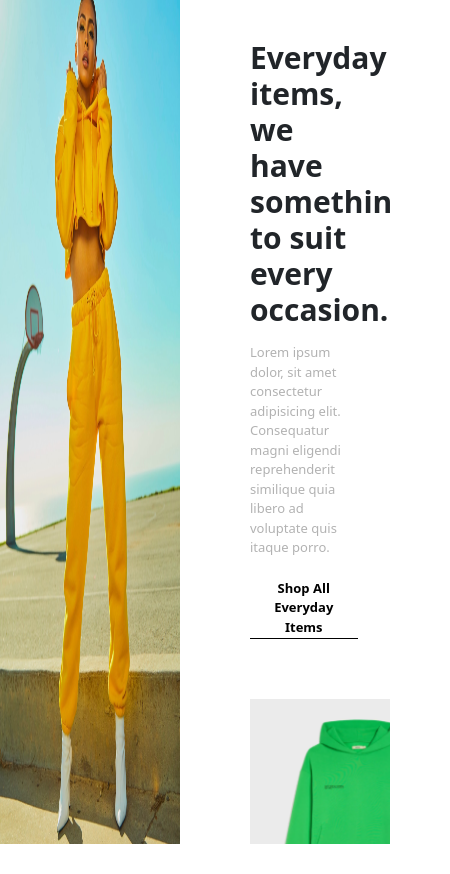
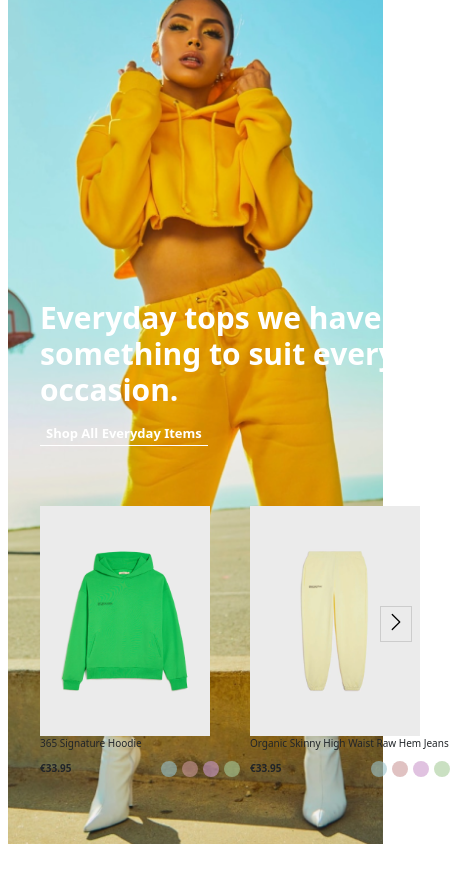
Before and after one commit to halilibrahimcelik/e-commerce-homepage, a React (Create React App) app: page / in a window 390 px wide. Shown: the whole page, 450 px wide, since content can reach past the window. Before the commit the page ends 844 px from the top, so only its background shows below. Built offline with nearby package versions, Linux system fonts and the light colour scheme.

Commit message:
Added Media queriers.

```diff
--- a/src/components/UI/Container.module.css
+++ b/src/components/UI/Container.module.css
@@ -2,7 +2,18 @@
     display: grid;
     grid-template-columns: 50% 50%;
     gap:3rem;
-    overflow: hidden;
-    justify-content: center;
+/* overflow-y: hidden;
+overflow-x: hidden; */
+
+
+
 
 }
+@media (max-width:768px) {
+    .main-container{
+   width: fit-content !important;
+        grid-template-columns: 100%;
+        grid-template-rows: 50% 50%;
+  position: relative;
+    }
+ }
--- a/src/components/banner/Banner.module.css
+++ b/src/components/banner/Banner.module.css
@@ -1,4 +1,6 @@
 .image{
 width: 100%;
 height: 100vh;
+object-fit: cover;
+background-repeat: no-repeat;
 }
--- a/src/components/features/Features.module.css
+++ b/src/components/features/Features.module.css
@@ -1,7 +1,17 @@
 .features{
    padding:4rem 4rem 0 ;
 
-   position: relative;
 
 
 }
+
+
+@media (max-width:768px) {
+  .features{
+   position: absolute;
+   top:30rem;
+   left: 4rem;
+
+   padding:0
+  }
+}
--- a/src/components/features/InfoText.jsx
+++ b/src/components/features/InfoText.jsx
@@ -4,10 +4,13 @@ import styles from "./InfoText.module.css";
 const InfoText = () => {
   return (
     <main className={styles["info-text"]}>
-      <h1 className={styles.heading}>
+      <h1 className={styles.heading + " " + styles.visible}>
         Everyday items, we have something to suit every occasion.
       </h1>
-      <p className={styles.text}>
+      <h1 className={styles.heading + " " + styles["small-screen"]}>
+        Everyday tops we have something to suit every occasion.
+      </h1>
+      <p className={styles.text + " " + styles.visible}>
         Lorem ipsum dolor, sit amet consectetur adipisicing elit. Consequatur
         magni eligendi reprehenderit similique quia libero ad voluptate quis
         itaque porro.
--- a/src/components/features/InfoText.module.css
+++ b/src/components/features/InfoText.module.css
@@ -9,13 +9,16 @@
     font-weight: 800;
     font-size:3rem;
 }
+.small-screen{
+    display: none;
+}
 .text{
     color:#B2B2B2;
     font-size: 1.3rem;
 }
 
 .button{
-background-color: white;
+background-color: transparent;
 outline: none;
 border: none;
 width: fit-content;
@@ -23,3 +26,19 @@ border-bottom: 1px solid black;
 font-weight: 700;
 font-size: 1.3rem;
 }
+
+@media (max-width:768px) {
+
+   .visible{
+    display: none;
+   }
+   .small-screen{
+    display: block;
+    color:white;
+    width: 36rem;
+   }
+   .button {
+color:white;
+border-bottom: 1px solid white;
+   }
+ }
--- a/src/components/features/ProductList.jsx
+++ b/src/components/features/ProductList.jsx
@@ -96,7 +96,7 @@ const ProductList = () => {
                 </div>
               </div>
 
-              <div className={styles.card}>
+              <div className={styles.card + " " + styles.visible}>
                 <img
                   src={blueHodie}
                   className={styles.image}
--- a/src/components/features/ProductList.module.css
+++ b/src/components/features/ProductList.module.css
@@ -1,16 +1,19 @@
-.product-lists{
-    position:absolute;
-    width:65rem;
-}
+
 .carousel{
     position: relative;;
 }
 .products{
     display: flex;
-    gap:2rem
+    gap:2rem;
+    justify-content: flex-start;
+
 }
 .card{
-/* width: 25rem; */
+width: 20rem;
+height: 100%;
+display: flex;
+flex-direction: column;
+
 
 
 }
@@ -23,13 +26,11 @@ ul{
     display: flex;
     gap:0.5rem
 }
-li{
 
-}
 
 .image{
-    width: 220px;
-    height: 220px;
+    width: 190px;
+    height: 250px;
     object-fit: cover ;
 }
 
@@ -76,7 +77,60 @@ input[type="checkbox"] {
     display: inline-block;
     background-color: transparent;
     top:10rem;
-    left: 45rem;
+    left:39rem;
     border: 1px solid #ccc;
     padding: 0.5rem;
   }
+
+   @media (max-width:1200px) {
+    .products{
+        display: flex;
+      gap:1rem;
+
+    }
+    .next-button{
+        left: 35rem;
+    }
+
+
+
+  }
+
+  @media (max-width:990px) {
+    .products{
+        display: flex;
+      gap:1rem;
+
+    }
+
+
+    .image{
+        width: 100%;
+        object-fit: cover ;
+        height: 100%;
+    }
+    .next-button{
+        left: 25rem;
+    }
+  }
+
+  @media (max-width:768px) {
+    .products{
+        display: flex;
+      gap:1rem;
+
+    }
+    .visible{
+        display: none;
+    }
+
+
+    .image{
+        width: 170px;
+        object-fit: cover ;
+        height: 230px;
+    }
+    .next-button{
+        left: 34rem;
+    }
+  }
```
